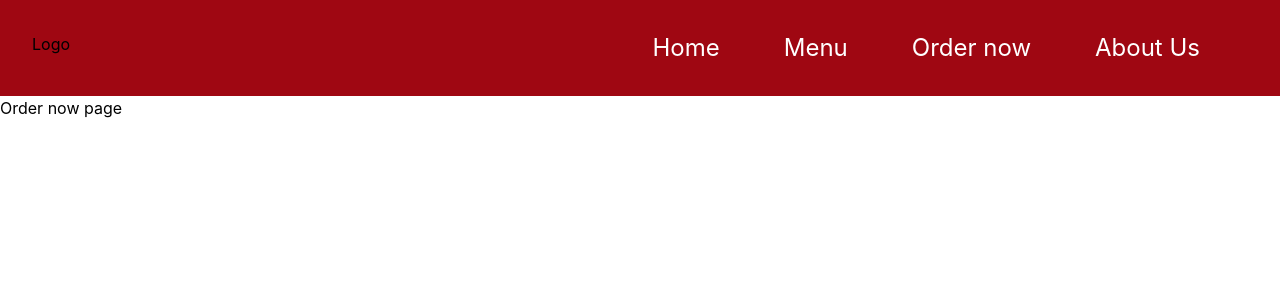
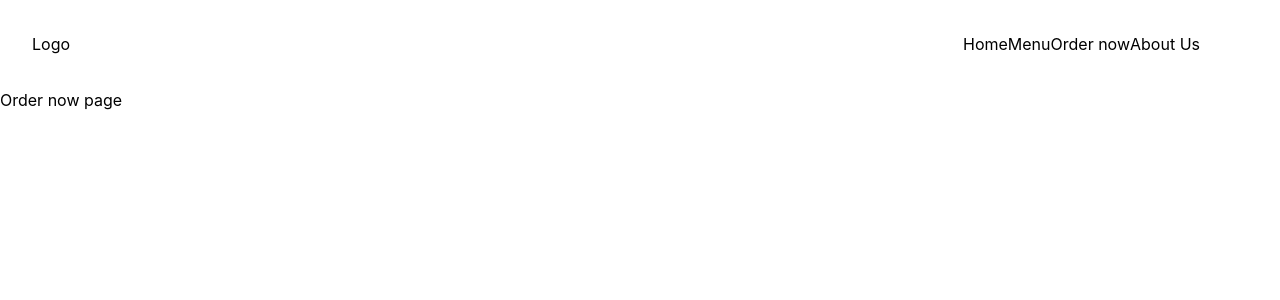
Before and after one commit to raymons123/The-Tuty-Kitchen, a React (Vite) app: page /ordernow in a window 1280 px wide. Shown: the top 300 px of the page. Built offline with nearby package versions, Linux system fonts and the light colour scheme.

Commit message:
Added navbar

```diff
--- a/src/components/Navbar.jsx
+++ b/src/components/Navbar.jsx
@@ -4,11 +4,11 @@ import { Link } from "react-router-dom"
 
 function Navbar(){
     return(
-        <div className="bg-red-800 p-8 flex justify-between sticky top-0">
+        <div className="p-8 flex justify-between sticky top-0">
             <div>
                 <h1>Logo</h1>
             </div>
-            <div className="flex justify-center gap-16 text-white text-2xl mr-12">
+            <div className="flex justify-center gap-16text-2xl mr-12">
                 <Link to="/">Home</Link>
                 <Link to="/menu">Menu</Link>
                 <Link to="/ordernow">Order now</Link>
```
